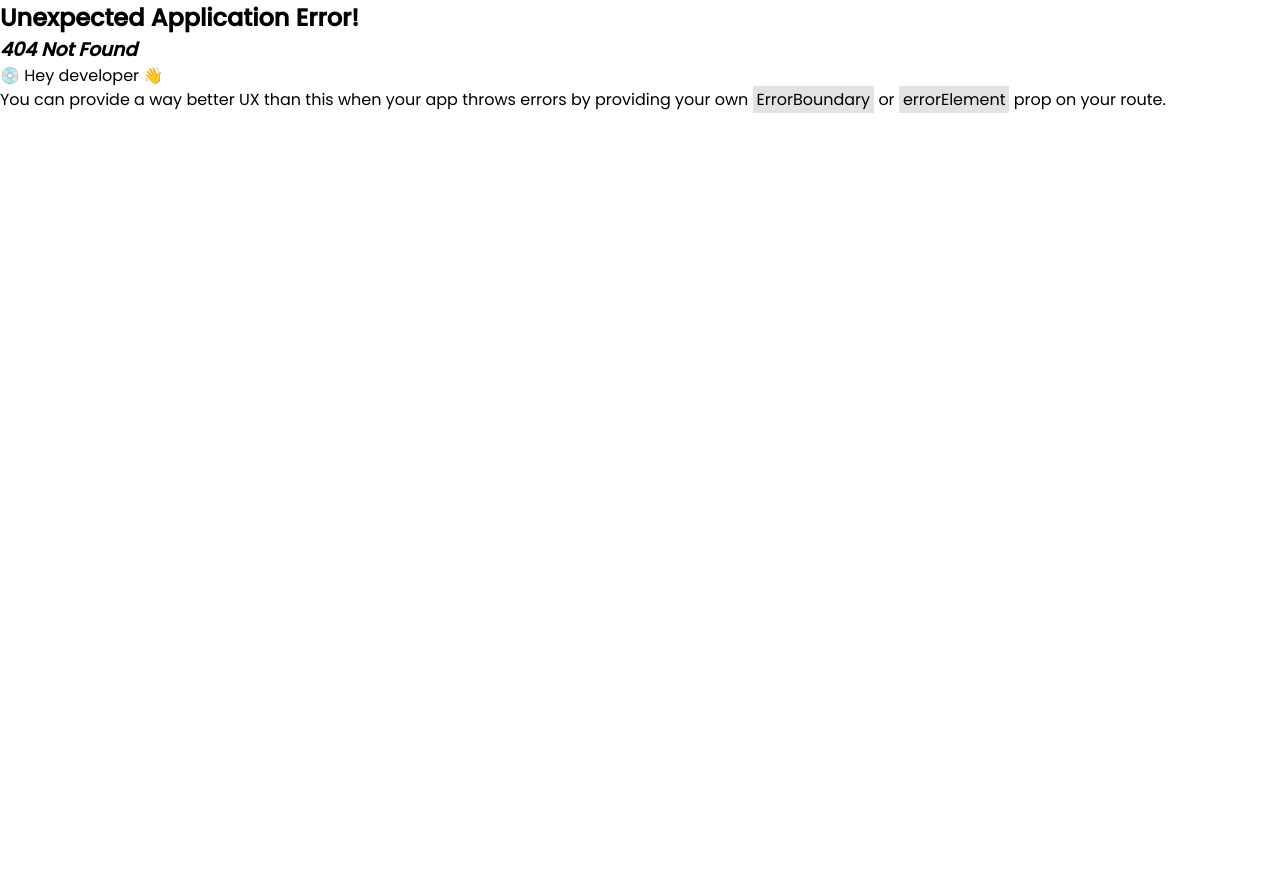
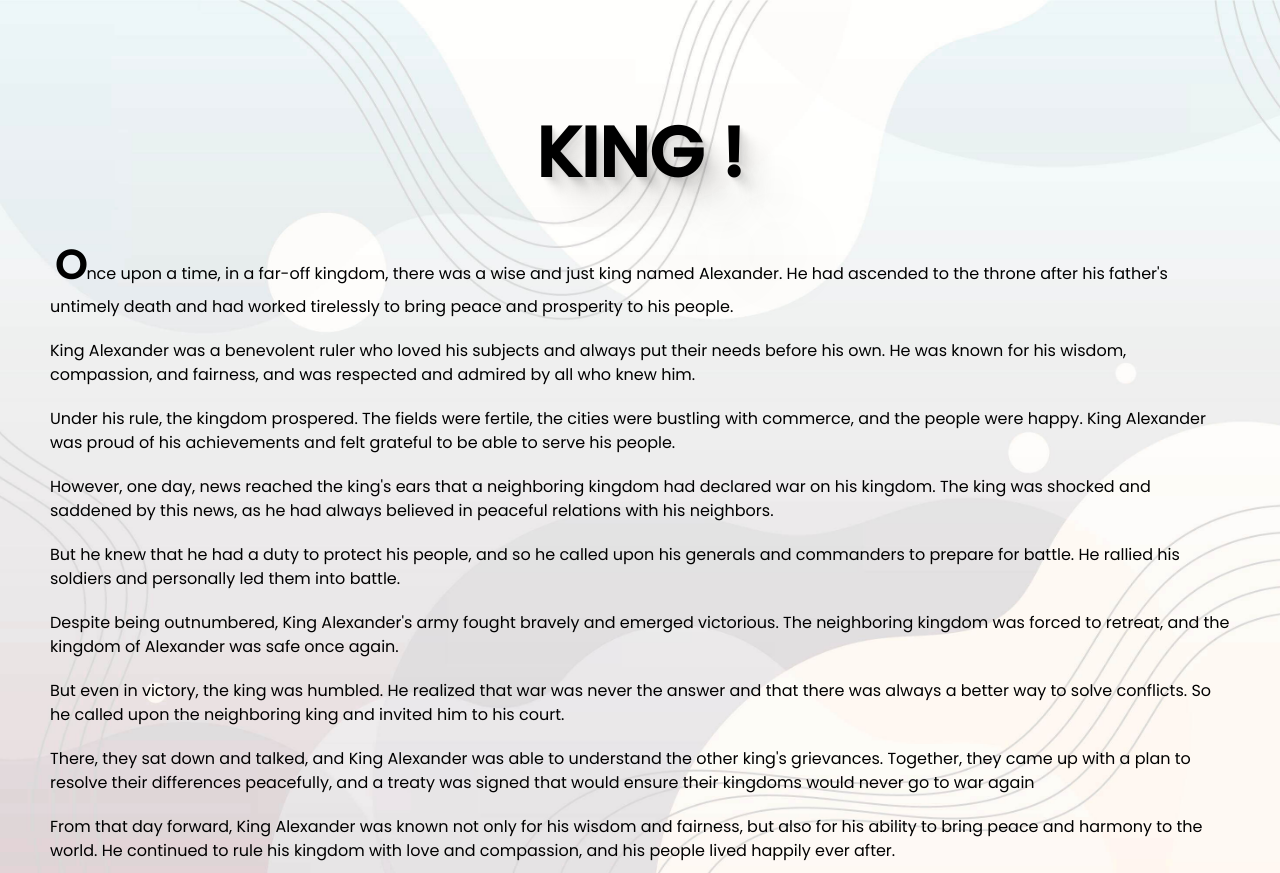
Before and after one commit to primaramadhaniputra/react-blog-grid, a React (Vite) app: page /read in a window 1280 px wide. Before the commit this address had no page. Before the commit the page ends 800 px from the top, so only its background shows below. Built offline with nearby package versions, Linux system fonts and the light colour scheme.

Commit message:
add page for read blog

```diff
--- a/src/pages/Home/index.tsx
+++ b/src/pages/Home/index.tsx
@@ -1,14 +1,21 @@
 import { Container, Wrapper } from "./styles";
 import { dataDumy } from "../../utils/dummy";
+import { useNavigate } from "react-router-dom";
 
 const imageUlr = ['mountain.jpg', 'mountain2.jpg', 'mountain3.jpg', 'moutain4.jpg', 'mountain5.jpg', 'mountain.jpg', 'mountain2.jpg', 'mountain3.jpg', 'moutain4.jpg', 'mountain5.jpg']
 
 export default function Home() {
+  let navigate = useNavigate();
+
+  const handleReadBlog = () => {
+    return navigate("/read")
+  }
+
   return (
     <Wrapper>
       {
         dataDumy.map((item, idx) =>
-          <Container key={item.id} style={{ backgroundImage: `url(./image/${imageUlr[idx]})` }}>
+          <Container key={item.id} style={{ backgroundImage: `url(./image/${imageUlr[idx]})` }} onClick={handleReadBlog}>
             <p>{item.title}</p>
             <p>Lorem ipsum dolor, sit amet consectetur adipisicing elit...</p>
           </Container>
--- /dev/null
+++ b/src/pages/ReadBlog/index.tsx
@@ -0,0 +1,38 @@
+import { Article, BlogTitle, Wrapper } from "./styles";
+
+export default function ReadBlog() {
+  return (
+    <Wrapper>
+      <BlogTitle>KING !</BlogTitle>
+      <Article>
+        <p>
+          Once upon a time, in a far-off kingdom, there was a wise and just king named Alexander. He had ascended to the throne after his father's untimely death and had worked tirelessly to bring peace and prosperity to his people.
+        </p>
+        <p>
+          King Alexander was a benevolent ruler who loved his subjects and always put their needs before his own. He was known for his wisdom, compassion, and fairness, and was respected and admired by all who knew him.
+        </p>
+        <p>
+          Under his rule, the kingdom prospered. The fields were fertile, the cities were bustling with commerce, and the people were happy. King Alexander was proud of his achievements and felt grateful to be able to serve his people.
+        </p>
+        <p>
+          However, one day, news reached the king's ears that a neighboring kingdom had declared war on his kingdom. The king was shocked and saddened by this news, as he had always believed in peaceful relations with his neighbors.
+        </p>
+        <p>
+          But he knew that he had a duty to protect his people, and so he called upon his generals and commanders to prepare for battle. He rallied his soldiers and personally led them into battle.
+        </p>
+        <p>
+          Despite being outnumbered, King Alexander's army fought bravely and emerged victorious. The neighboring kingdom was forced to retreat, and the kingdom of Alexander was safe once again.
+        </p>
+        <p>
+          But even in victory, the king was humbled. He realized that war was never the answer and that there was always a better way to solve conflicts. So he called upon the neighboring king and invited him to his court.
+        </p>
+        <p>
+          There, they sat down and talked, and King Alexander was able to understand the other king's grievances. Together, they came up with a plan to resolve their differences peacefully, and a treaty was signed that would ensure their kingdoms would never go to war again
+        </p>
+        <p>
+          From that day forward, King Alexander was known not only for his wisdom and fairness, but also for his ability to bring peace and harmony to the world. He continued to rule his kingdom with love and compassion, and his people lived happily ever after.
+        </p>
+      </Article>
+    </Wrapper>
+  )
+}
--- /dev/null
+++ b/src/pages/ReadBlog/styles.ts
@@ -0,0 +1,34 @@
+import styled from "styled-components";
+
+export const Wrapper = styled.div`
+	min-height: 100vh;
+	background-image: url("/image/bgReadBlog.jpg");
+	background-size: cover;
+	background-repeat: no-repeat;
+	background-position: center;
+`;
+
+export const BlogTitle = styled.h1`
+	text-align: center;
+	padding-top: 100px;
+	font-size: 70px;
+	text-shadow: 2.8px 2.8px 2.2px rgba(0, 0, 0, 0.063), 6.7px 6.7px 5.3px rgba(0, 0, 0, 0.07),
+		12.5px 12.5px 10px rgba(0, 0, 0, 0.07), 22.3px 22.3px 17.9px rgba(0, 0, 0, 0.066),
+		41.8px 41.8px 33.4px rgba(0, 0, 0, 0.062), 100px 100px 80px rgba(0, 0, 0, 0.07);
+`;
+
+export const Article = styled.article`
+	max-width: 1200px;
+	padding: 10px;
+	margin: 20px auto 0;
+	display: flex;
+	flex-direction: column;
+	gap: 20px;
+	& p:first-child {
+		::first-letter {
+			font-size: 40px;
+			padding-left: 5px;
+			font-weight: bold;
+		}
+	}
+`;
--- a/src/routes/index.tsx
+++ b/src/routes/index.tsx
@@ -1,5 +1,6 @@
 import { createBrowserRouter } from "react-router-dom";
 import Home from "../pages/Home";
+import ReadBlog from "../pages/ReadBlog";
 
 export const Routes = createBrowserRouter([
   {
@@ -7,7 +8,7 @@ export const Routes = createBrowserRouter([
     element: <Home />,
   },
   {
-    path: "/blog",
-    element: <div>dani ganteng</div>,
+    path: "/read",
+    element: <ReadBlog />,
   },
 ]);
```
Also changed, not shown: public/image/bgReadBlog.jpg (added).
